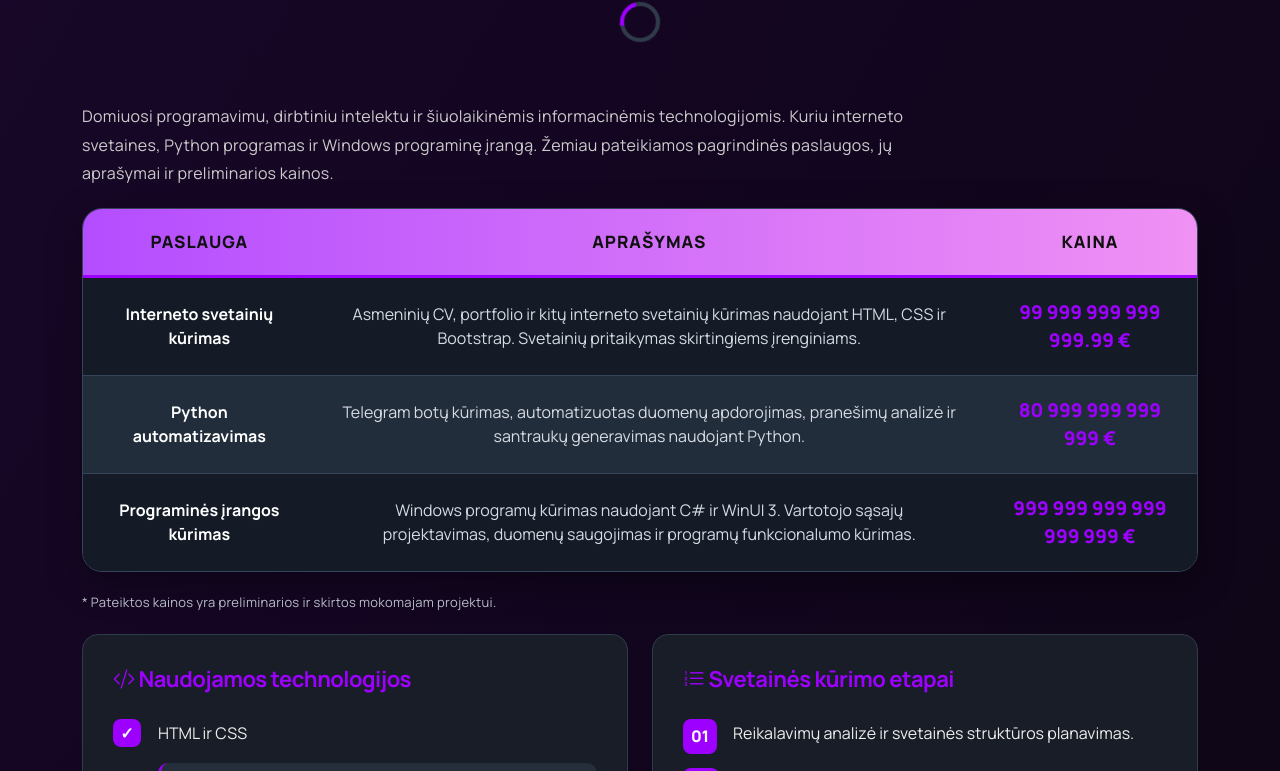
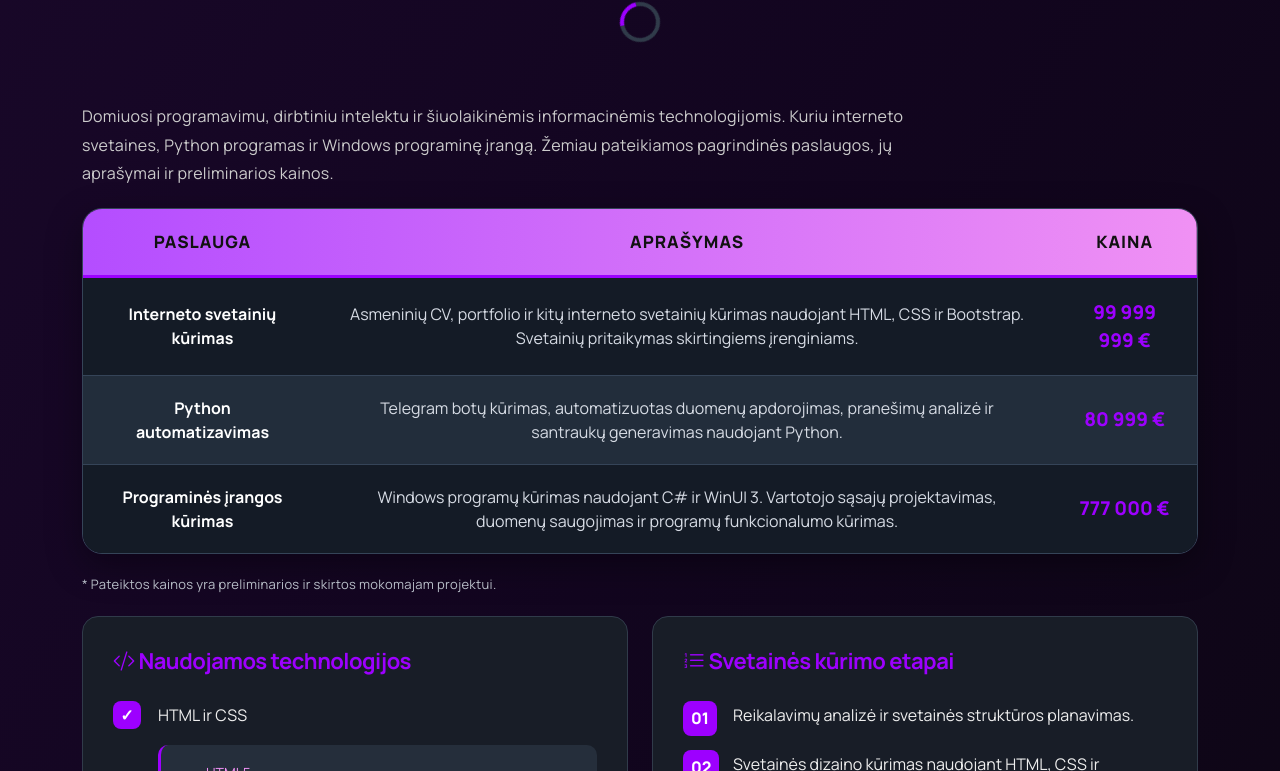
Before and after one commit to este-microondas/este-microondas.github.io, a plain HTML site: page services.html in a window 1280 px wide. Shown: the part 465-1236 px from the top of the page. Drawn offline with Linux system fonts and the light colour scheme.

Commit message:
Update services.html

```diff
--- a/services.html
+++ b/services.html
@@ -137,7 +137,7 @@
                   Svetainių pritaikymas skirtingiems
                   įrenginiams.
                 </td>
-                <td class="price">99 999 999 999 999.99 €</td>
+                <td class="price">99 999 999 €</td>
               </tr>
 
               <tr>
@@ -150,7 +150,7 @@
                   pranešimų analizė ir santraukų
                   generavimas naudojant Python.
                 </td>
-                <td class="price">80 999 999 999 999 €</td>
+                <td class="price">80 999 €</td>
               </tr>
 
               <tr>
@@ -164,7 +164,7 @@
                   duomenų saugojimas ir
                   programų funkcionalumo kūrimas.
                 </td>
-                <td class="price">999 999 999 999 999 999 €</td>
+                <td class="price">777 000 €</td>
               </tr>
             </tbody>
           </table>
```
